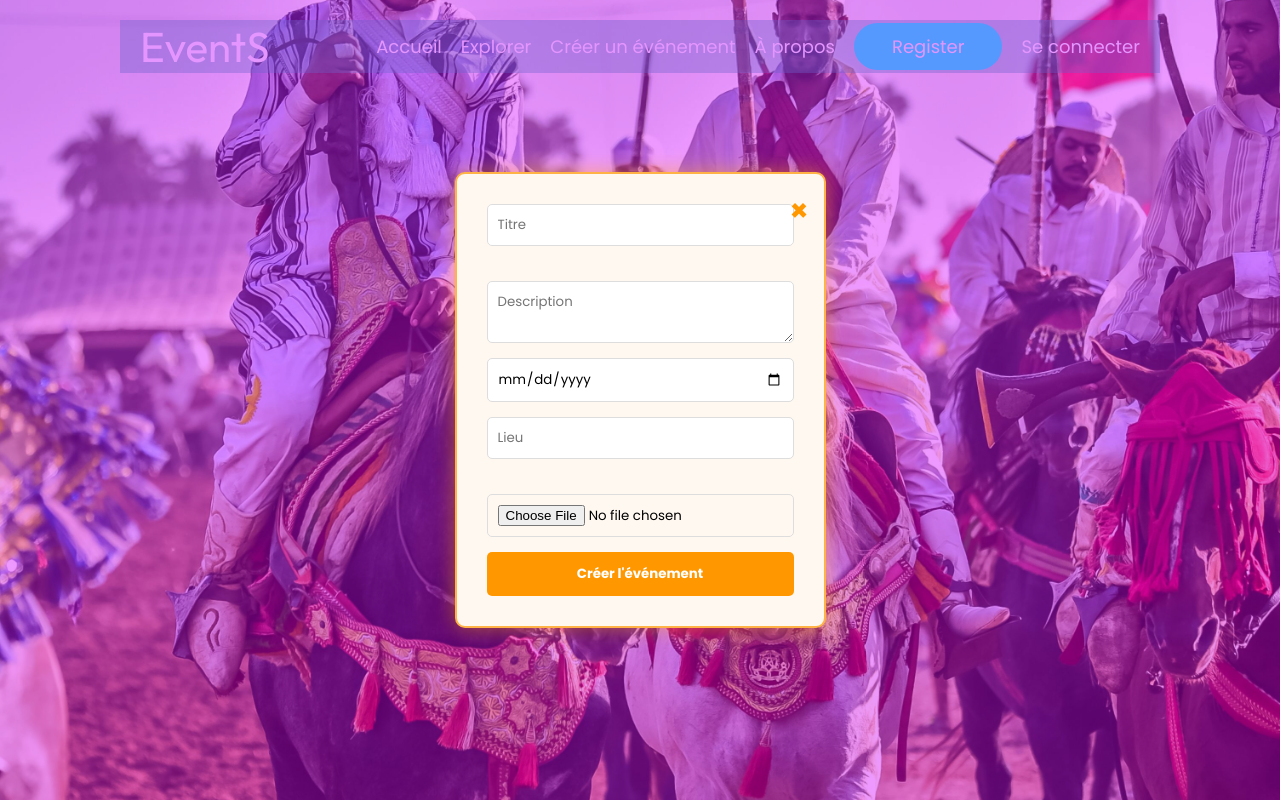
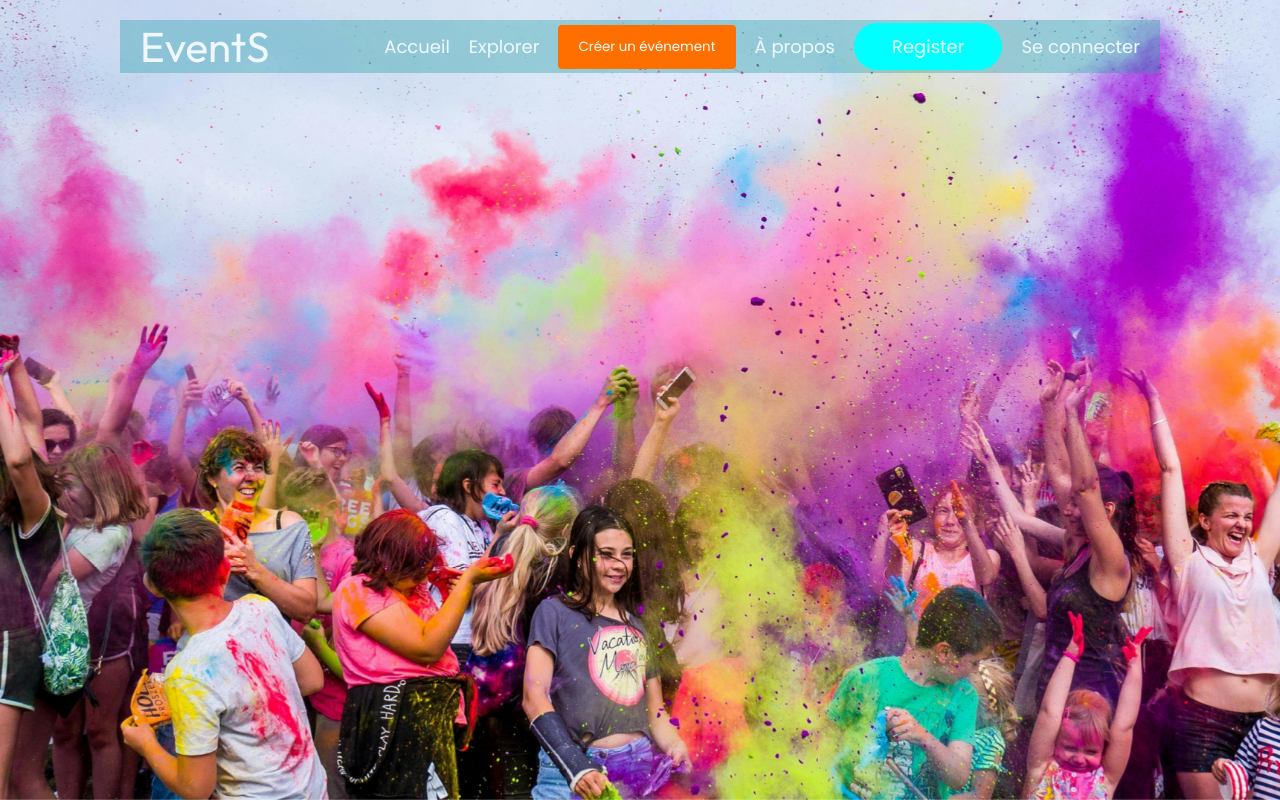
Before and after one commit to GAIDaziz/EventSF, a React (Vite) app: page /EventForm in a window 1280 px wide. Built offline with nearby package versions, Linux system fonts and the light colour scheme; no server answers.

Commit message:
fermeture furmulairemarche changement dordre minim

```diff
--- a/src/App.jsx
+++ b/src/App.jsx
@@ -41,6 +41,9 @@ const App = () => {
     const handleCloseEventForm = () => {
         setShowEventForm(false);
     };
+    const handleOpenEventForm = () => {
+        setShowEventForm(true); // <-- Ouvre le formulaire
+    };
 
     const handleNewEvent = (newEvent) => {
         setEvents([...events, newEvent]);
@@ -51,7 +54,8 @@ const App = () => {
         <Router>
             <div className="app-container">
                 <Background playStatus={playStatus} heroCount={heroCount} />
-                <Navbar />
+                <Navbar onOpenForm={handleOpenEventForm} />
+
                 <Routes>
                     <Route path="/" element={<Hero
                         setPlayStatus={setPlayStatus}
@@ -63,7 +67,7 @@ const App = () => {
                     />} />
                     <Route path="/register" element={<Register />} />
                     <Route path="/explore" element={<Explorer />} />
-                    <Route path="/EventForm" element={<EventForm />} />
+
                 </Routes>
 
 
--- a/src/Components/Background/Background.jsx
+++ b/src/Components/Background/Background.jsx
@@ -20,11 +20,12 @@ const Background = ({playStatus,heroCount}) => {
       }
        else if (heroCount===0)
         {
-            return <img src={img1} className='background' alt='' />
+            return <img src={img2} className='background' alt='' />
         }
         else if (heroCount===1)
             {
-                return <img src={img2} className='background' alt='' />
+                return <img src={img1} className='background' alt='' />
+
             }
         else if (heroCount===2)
             {
--- a/src/Components/Event/EventForm.jsx
+++ b/src/Components/Event/EventForm.jsx
@@ -2,7 +2,7 @@ import React, { useState } from 'react';
 import axios from 'axios';
 import './EventForme.css'
 
-const EventForm = ({ onClose }) => { // <-- Déstructuration de la prop onClose
+const EventForm = ({ onClose }) => {
   const [eventData, setEventData] = useState({
       title: '',
       description: '',
@@ -10,6 +10,7 @@ const EventForm = ({ onClose }) => { // <-- Déstructuration de la prop onClose
       location: '',
       image: null,
   });
+
 
   const handleChange = (e) => {
     setEventData({ ...eventData, [e.target.name]: e.target.value });
@@ -55,7 +56,8 @@ const EventForm = ({ onClose }) => { // <-- Déstructuration de la prop onClose
   return (
     <div className="modal">
             <div className="modal-content">
-                <span className="modal-close" onClick={onClose}>&times;</span> {/* <-- Utilisation de onClose */}
+            <span className="modal-close" onClick={onClose}>&times;</span>
+ {/* <-- Utilisation de onClose */}
                 <form onSubmit={handleSubmit}>
                 <input type="text" name="title" placeholder="Titre" value={eventData.title} onChange={handleChange} required />
                 <textarea name="description" placeholder="Description" value={eventData.description} onChange={handleChange} required />
--- a/src/Components/Event/EventForme.css
+++ b/src/Components/Event/EventForme.css
@@ -5,7 +5,7 @@
     left: 0;
     width: 100%;
     height: 100%;
-    background-color: rgba(213, 1, 255, 0.4);
+    background-color: rgba(10, 59, 219, 0.552);
     display: flex;
     justify-content: center;
     align-items: center;
--- a/src/Components/Explorer/Explorer.jsx
+++ b/src/Components/Explorer/Explorer.jsx
@@ -1,6 +1,6 @@
 import React, { useState, useEffect } from 'react';
 import axios from 'axios';
-import './Explorer.css'; // Importez le fichier CSS pour Explorer
+import './Explorer.css';
 import { Buffer } from 'buffer';
 
 
--- a/src/Components/Navbar/Navbar.jsx
+++ b/src/Components/Navbar/Navbar.jsx
@@ -2,14 +2,12 @@ import './Navbar.css';
 import React, { useState } from 'react';
 import { Link } from 'react-router-dom';
 
-const Navbar = () => {
+const Navbar = ({ onOpenForm }) => {
     const [showModal, setShowModal] = useState(false);
     const [isLoggedIn, setIsLoggedIn] = useState(localStorage.getItem('token') ? true : false); // Vérifie si un token est déjà stocké
     const [errorMessage, setErrorMessage] = useState(null);
 
-    const handleCreateEventClick = () => {
-        console.log("Créer un événement cliqué !");
-    };
+
 
     const handleLoginClick = () => {
         setShowModal(true);
@@ -72,8 +70,10 @@ const Navbar = () => {
             <ul className='nav-menu'>
                 <li><a href="/">Accueil</a></li>
                 <li><a href="/explore">Explorer</a></li>
-                <li /* className='nav-create-event'*/>
-                    <Link to="/EventForm">Créer un événement</Link>
+                <li >
+
+                <button onClick={onOpenForm}>Créer un événement</button>
+
                 </li>
                 <li><a href="/about">À propos</a></li>
                 <li className='nav-register'>
```
Also changed, not shown: src/Components/Register/Register.jsx (line endings or trailing spaces).
